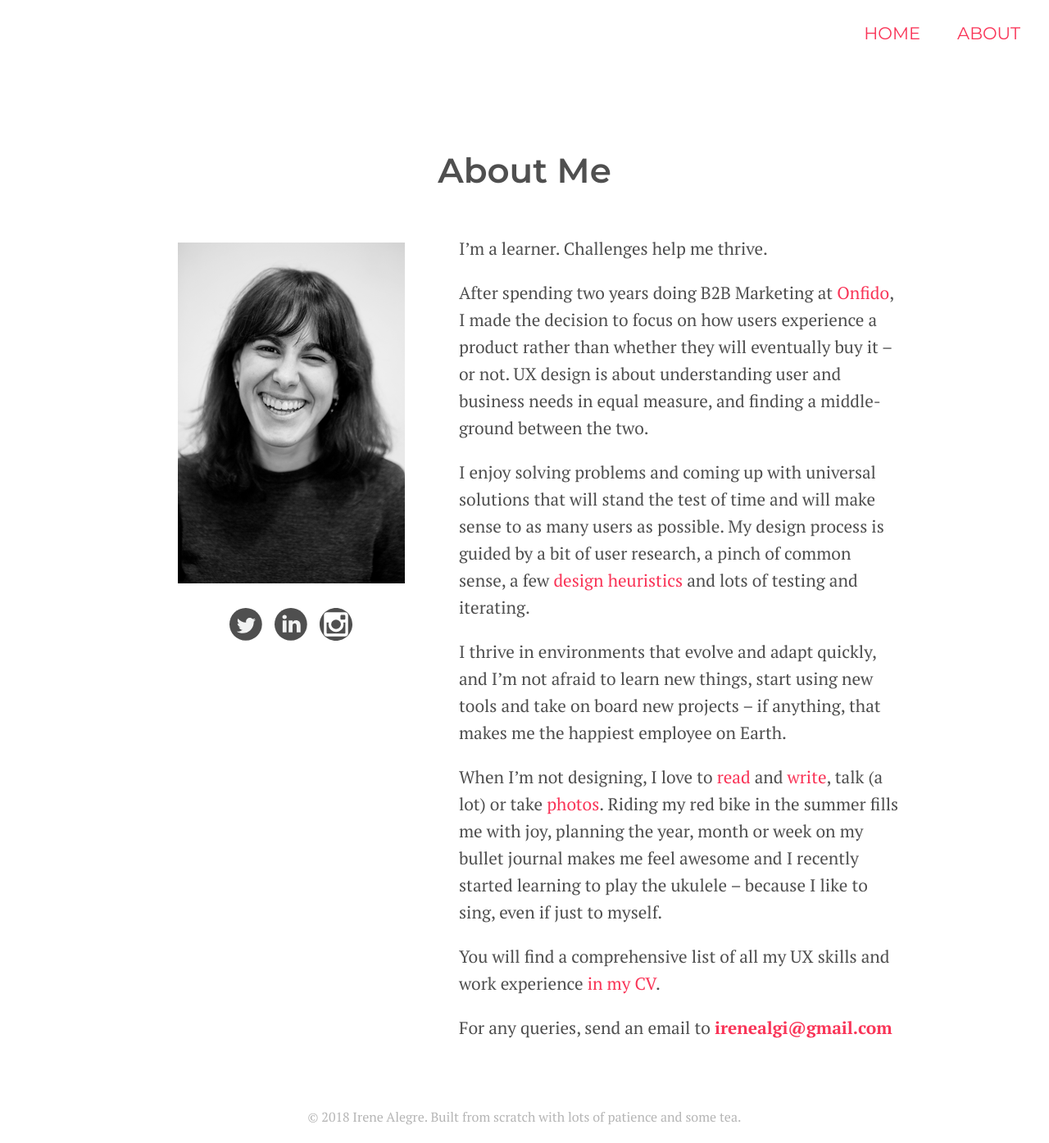
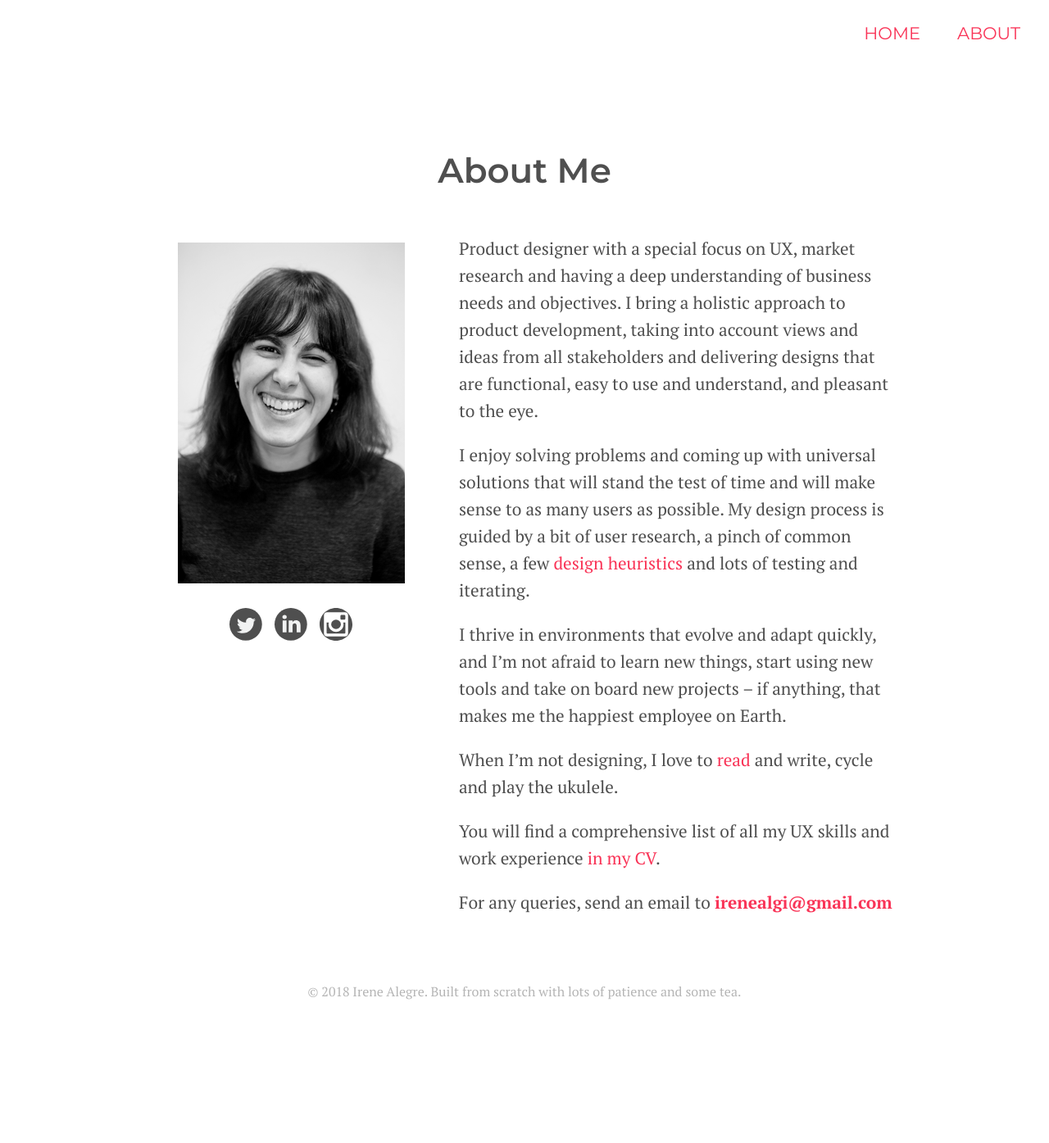
Before and after one commit to irenealgi/irenealegre.com, a Jekyll site: the page built from about.md, in a window 1280 px wide. Shown: the whole page at 82% size. Built offline with Jekyll 4.4.1, drawn with Linux system fonts in a browser that asks for light colours; after the commit the page ends 1242 px from its top, so only the background shows below that.

Commit message:
Updating about page
Former-commit-id: 17b1a2d8a3e7ce5b0fb0587c3ad9781666f6c632

```diff
--- a/about.md
+++ b/about.md
@@ -3,15 +3,13 @@ layout: about
 title: "About Me"
 ---
 
-I’m a learner. Challenges help me thrive.
-
-After spending two years doing B2B Marketing at [Onfido](https://onfido.com/){:target="_blank"}, I made the decision to focus on how users experience a product rather than whether they will eventually buy it – or not. UX design is about understanding user and business needs in equal measure, and finding a middle-ground between the two.
+Product designer with a special focus on UX, market research and having a deep understanding of business needs and objectives. I bring a holistic approach to product development, taking into account views and ideas from all stakeholders and delivering designs that are functional, easy to use and understand, and pleasant to the eye.
 
 I enjoy solving problems and coming up with universal solutions that will stand the test of time and will make sense to as many users as possible. My design process is guided by a bit of user research, a pinch of common sense, a few [design heuristics](https://www.nngroup.com/articles/ten-usability-heuristics/){:target="_blank"} and lots of testing and iterating.
 
 I thrive in environments that evolve and adapt quickly, and I’m not afraid to learn new things, start using new tools and take on board new projects – if anything, that makes me the happiest employee on Earth.
 
-When I’m not designing, I love to [read](reading-list) and [write](blog), talk (a lot) or take [photos](https://www.flickr.com/photos/25124902@N04/sets/72157671009291723){:target="_blank"}. Riding my red bike in the summer fills me with joy, planning the year, month or week on my bullet journal makes me feel awesome and I recently started learning to play the ukulele – because I like to sing, even if just to myself.
+When I’m not designing, I love to [read](reading-list) and write, cycle and play the ukulele.
 
 You will find a comprehensive list of all my UX skills and work experience [in my CV](irene-alegre-cv.pdf){:target="_blank"}.
 
```
